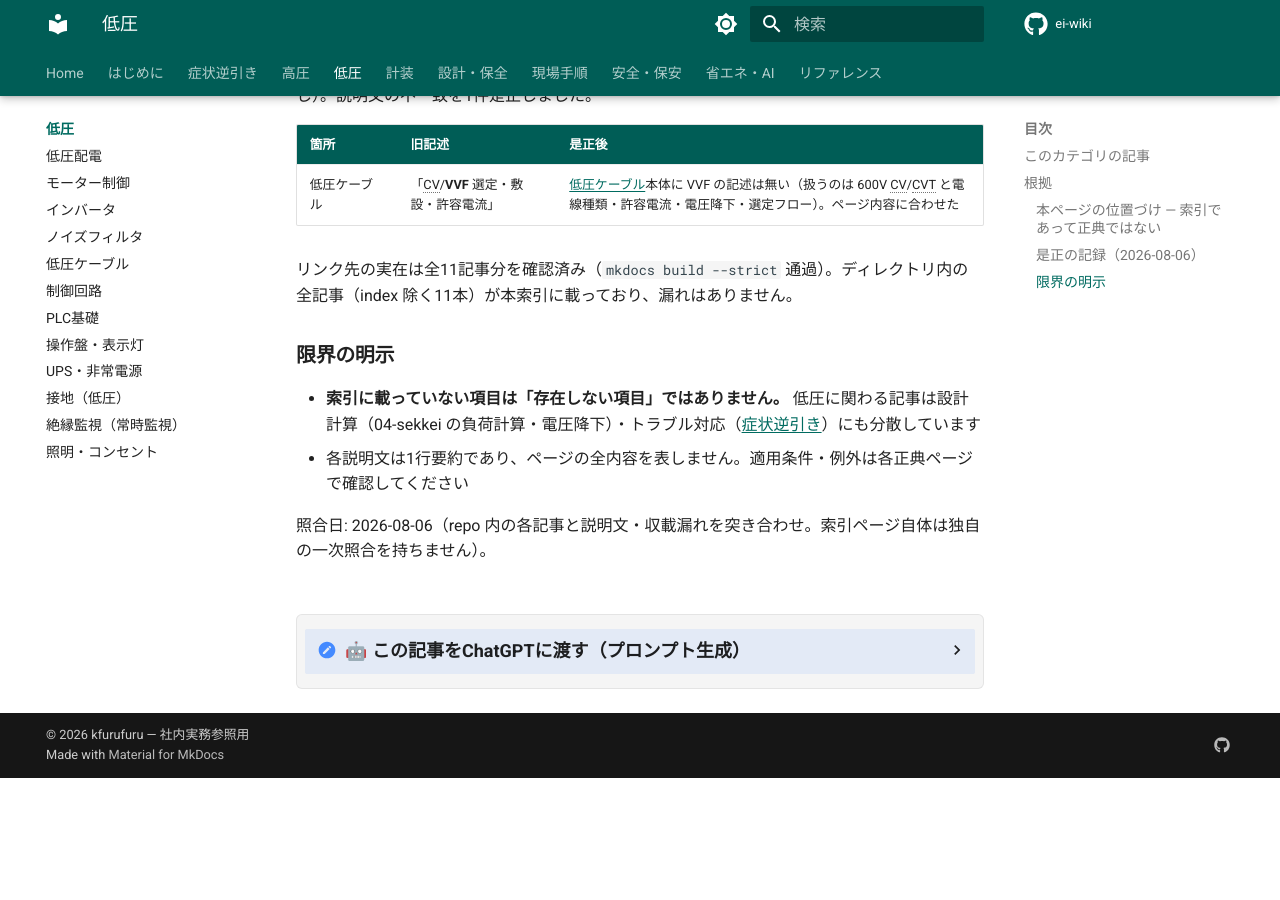
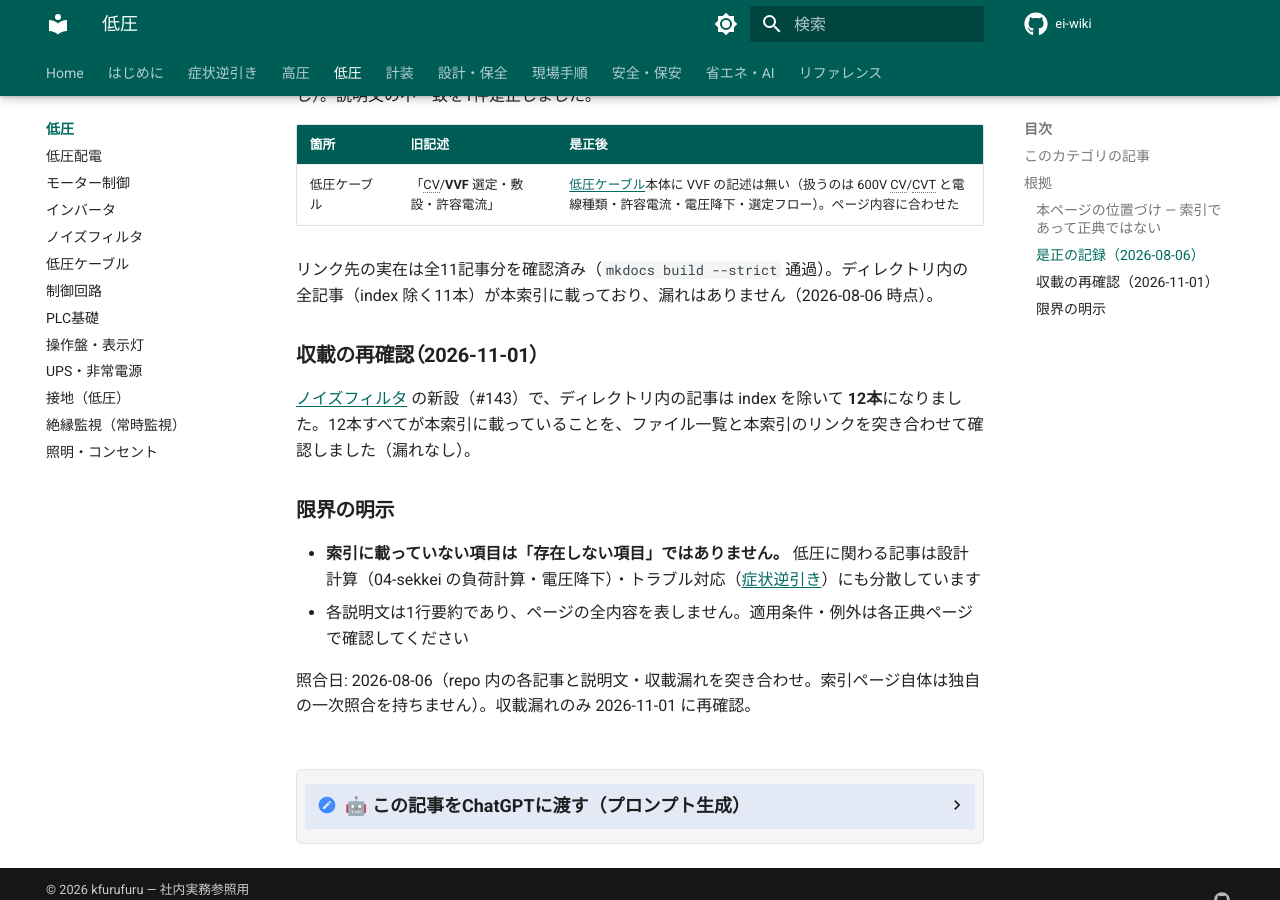
Before and after one commit to kfurufuru/ei-wiki, an MkDocs documentation site: the page built from docs/02-teiatsu/index.md, in a window 1280 px wide and 900 px high, scrolled down 1415 px. Built offline with MkDocs 1.6.1 and Material for MkDocs 9.7.7, drawn with Linux system fonts in a browser that asks for light colours; comment, search, counter and statistics services are not loaded; before the commit the page ends 2193 px from its top, so only the background shows below that.

Commit message:
fix(低圧index): 根拠節の記事数を12本に更新（#143 のノイズフィルタ追加分） (#144)
02-teiatsu/index.md の根拠節は「全11記事」のままだった。#143 で
noise-filter.md を追加し、ディレクトリ内の記事は index を除いて12本になった。

- 2026-08-06 の是正記録は当時の事実なので書き換えず、時点を明記した
- 「収載の再確認（2026-11-01）」節を追加した。ファイル一覧12本と
  索引のリンクを突き合わせ、収載漏れが無いことを確認した
- last_verified は進めていない（数値・条文の照合ではないため。R14）
- 残件台帳 R25 の②を済にした


Claude-Session: https://claude.ai/code/session_01PenMv479Qb3V684rRTqKPe

Co-authored-by: Claude <noreply@anthropic.com>

```diff
--- a/docs/02-teiatsu/index.md
+++ b/docs/02-teiatsu/index.md
@@ -46,11 +46,15 @@ last_verified: 2026-08-06
 |---|---|---|
 | 低圧ケーブル | 「CV/**VVF** 選定・敷設・許容電流」 | [低圧ケーブル](lv-cable.md)本体に VVF の記述は無い（扱うのは 600V CV/CVT と電線種類・許容電流・電圧降下・選定フロー）。ページ内容に合わせた |
 
-リンク先の実在は全11記事分を確認済み（`mkdocs build --strict` 通過）。ディレクトリ内の全記事（index 除く11本）が本索引に載っており、漏れはありません。
+リンク先の実在は全11記事分を確認済み（`mkdocs build --strict` 通過）。ディレクトリ内の全記事（index 除く11本）が本索引に載っており、漏れはありません（2026-08-06 時点）。
+
+### 収載の再確認（2026-11-01）
+
+[ノイズフィルタ](noise-filter.md) の新設（#143）で、ディレクトリ内の記事は index を除いて **12本**になりました。12本すべてが本索引に載っていることを、ファイル一覧と本索引のリンクを突き合わせて確認しました（漏れなし）。
 
 ### 限界の明示
 
 - **索引に載っていない項目は「存在しない項目」ではありません。** 低圧に関わる記事は設計計算（04-sekkei の負荷計算・電圧降下）・トラブル対応（[症状逆引き](../06-trouble/index.md)）にも分散しています
 - 各説明文は1行要約であり、ページの全内容を表しません。適用条件・例外は各正典ページで確認してください
 
-照合日: 2026-08-06（repo 内の各記事と説明文・収載漏れを突き合わせ。索引ページ自体は独自の一次照合を持ちません）。
+照合日: 2026-08-06（repo 内の各記事と説明文・収載漏れを突き合わせ。索引ページ自体は独自の一次照合を持ちません）。収載漏れのみ 2026-11-01 に再確認。
```
Also changed, not shown: RENOVATION-PLAN-2026-07.md (+1 -1 lines).
